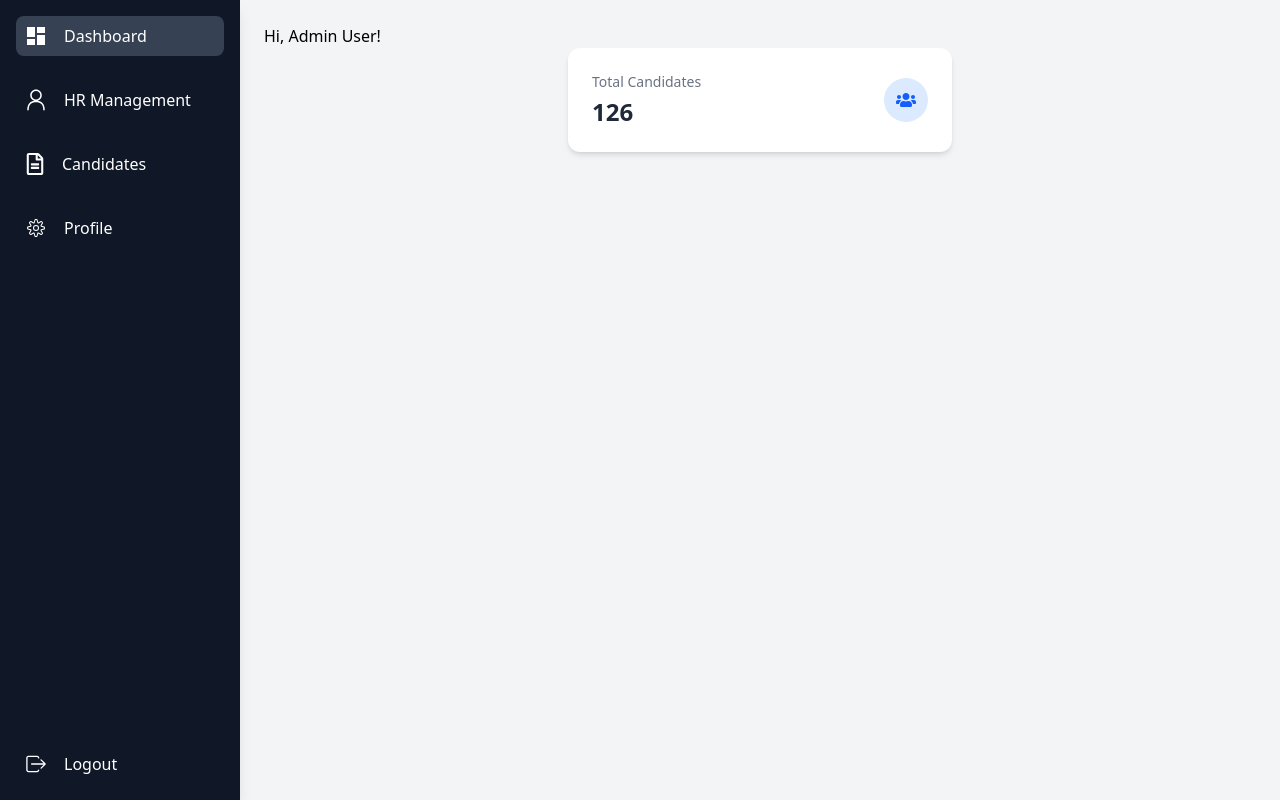
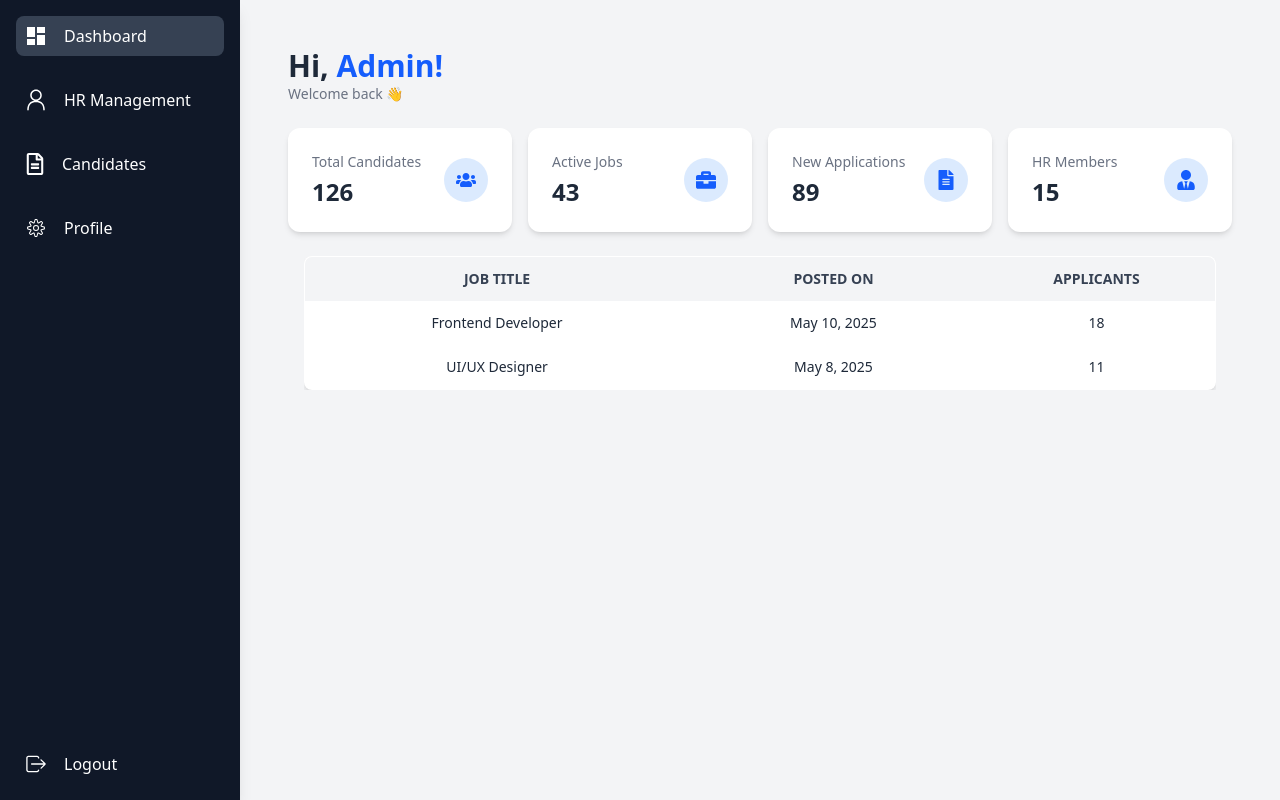
Before and after one commit to Ahmed-Silat/FYP, a React (Vite) app in the folder fyp-frontend/: page /admin/dashboard in a window 1280 px wide. Built offline with nearby package versions, Linux system fonts and the light colour scheme; no server answers.

Commit message:
added admin dashboard

```diff
--- /dev/null
+++ b/fyp-frontend/src/Components/AdminDashboardTable.jsx
@@ -0,0 +1,41 @@
+import React from "react";
+
+const AdminDashboardTable = () => {
+  const data = [
+    {
+      jobTitle: "Frontend Developer",
+      postedOn: "May 10, 2025",
+      applicants: 18,
+    },
+    {
+      jobTitle: "UI/UX Designer",
+      postedOn: "May 8, 2025",
+      applicants: 11,
+    },
+  ];
+
+  return (
+    <div className="overflow-x-auto mx-4 my-6">
+      <table className="min-w-full bg-white border border-gray-200 shadow-md rounded-lg overflow-hidden">
+        <thead className="bg-gray-100 text-gray-700 text-sm uppercase">
+          <tr>
+            <th className="p-3">Job Title</th>
+            <th className="p-3">Posted On</th>
+            <th className="p-3">Applicants</th>
+          </tr>
+        </thead>
+        <tbody className="text-gray-800 text-sm text-center">
+          {data.map((item, index) => (
+            <tr key={index} className="hover:bg-gray-50 transition">
+              <td className="py-3 px-6">{item.jobTitle}</td>
+              <td className="py-3 px-6">{item.postedOn}</td>
+              <td className="py-3 px-6">{item.applicants}</td>
+            </tr>
+          ))}
+        </tbody>
+      </table>
+    </div>
+  );
+};
+
+export default AdminDashboardTable;
--- a/fyp-frontend/src/pages/admin/AdminDashboard.jsx
+++ b/fyp-frontend/src/pages/admin/AdminDashboard.jsx
@@ -1,16 +1,29 @@
 import React from "react";
+import { FaUsers, FaBriefcase, FaFileAlt, FaUserTie } from "react-icons/fa";
 import InfoCard from "../../Components/InfoCard";
-import { FaUsers } from "react-icons/fa";
+import AdminDashboardTable from "../../Components/AdminDashboardTable";
 
 const AdminDashboard = () => {
   return (
-    <div>
+    <div className="min-h-screen bg-gray-100 p-6 space-y-6">
       <div>
-        <h2>Hi, Admin User!</h2>
+        <h2 className="text-3xl font-bold text-gray-800">
+          Hi, <span className="text-blue-600">Admin!</span>
+        </h2>
+        <p className="text-sm text-gray-500">Welcome back 👋</p>
       </div>
 
+      {/* Info Cards */}
+      <div className="grid grid-cols-1 sm:grid-cols-2 md:grid-cols-4 gap-4">
+        <InfoCard title="Total Candidates" value="126" icon={FaUsers} />
+        <InfoCard title="Active Jobs" value="43" icon={FaBriefcase} />
+        <InfoCard title="New Applications" value="89" icon={FaFileAlt} />
+        <InfoCard title="HR Members" value="15" icon={FaUserTie} />
+      </div>
+
+      {/* Recent Activity */}
       <div>
-        <InfoCard title={"Total Candidates"} value={"126"} icon={FaUsers} />
+        <AdminDashboardTable />
       </div>
     </div>
   );
--- a/fyp-frontend/src/pages/admin/Candidates.jsx
+++ b/fyp-frontend/src/pages/admin/Candidates.jsx
@@ -7,25 +7,17 @@ const Candidates = () => {
     <div className="p-4 md:p-6 lg:p-8 bg-gray-50 min-h-screen">
       {/* Header */}
       <div className="mb-6">
-        <h2 className="text-2xl md:text-3xl font-semibold text-gray-800">
-          Hi, <span className="text-blue-600">Admin User!</span>
+        <h2 className="text-2xl md:text-3xl font-semibold text-blue-600">
+          Candidate Management
         </h2>
         <p className="text-sm md:text-base text-gray-500 mt-1">
-          Welcome to the candidate management dashboard
+          View candidate details and streamline application tracking.
         </p>
       </div>
 
       {/* Searchbar */}
       <div className="mb-6">
         <Searchbar placeholder="Search candidates..." />
-      </div>
-
-      {/* Section Header */}
-      <div className="mb-4">
-        <h3 className="text-lg md:text-xl font-semibold text-gray-800">
-          Candidates
-        </h3>
-        <p className="text-sm text-gray-500">Manage candidates in the system</p>
       </div>
 
       {/* Candidate Management Table */}
--- a/fyp-frontend/src/pages/admin/HRManagement.jsx
+++ b/fyp-frontend/src/pages/admin/HRManagement.jsx
@@ -6,13 +6,13 @@ import { IoIosAdd } from "react-icons/io";
 const HRManagement = () => {
   return (
     <div className="p-4 md:p-6 lg:p-8 bg-gray-50 min-h-screen">
-      {/* Greeting and Actions */}
+      {/* Management Table Header */}
       <div className="mb-6">
-        <h2 className="text-2xl md:text-3xl font-semibold text-gray-800">
-          Hi, <span className="text-blue-600">Admin User!</span>
+        <h2 className="text-2xl md:text-3xl font-semibold text-blue-600">
+          HR Management
         </h2>
         <p className="text-sm md:text-base text-gray-500 mt-1">
-          Manage HR roles and access
+          Manage roles, edit profiles, and oversee HR operations.
         </p>
       </div>
 
@@ -25,16 +25,6 @@ const HRManagement = () => {
         </button>
       </div>
 
-      {/* Management Table Header */}
-      <div className="mb-4">
-        <h3 className="text-lg md:text-xl font-semibold text-gray-800">
-          HR Management
-        </h3>
-        <p className="text-sm text-gray-500">
-          View and control your HR team’s permissions and details
-        </p>
-      </div>
-
       {/* Table Container */}
       <div className="bg-white shadow-md rounded-xl p-4 md:p-6 overflow-x-auto">
         <AdminHrManagement />
--- a/fyp-frontend/src/pages/candidate/Results.jsx
+++ b/fyp-frontend/src/pages/candidate/Results.jsx
@@ -17,11 +17,12 @@ const Results = () => {
       <div className="flex flex-col md:flex-row md:items-center md:justify-between gap-6 mb-8">
         {/* Greeting Section */}
         <div>
-          <h2 className="text-3xl font-bold text-gray-800">
-            Hi, <span className="text-blue-600">Candidate Name!</span>
+          <h2 className="text-3xl font-bold text-blue-600">
+            Your Application Activity
           </h2>
           <p className="mt-1 text-gray-500 text-sm md:text-base">
-            Here are your job application results 👇
+            Track your submitted responses and stay updated on your application
+            status.
           </p>
         </div>
 
--- a/fyp-frontend/src/pages/hr/HrDashboard.jsx
+++ b/fyp-frontend/src/pages/hr/HrDashboard.jsx
@@ -5,27 +5,29 @@ import HrJobCards from "../../Components/HrJobCards";
 
 const HrDashboard = () => {
   return (
-    <div className="px-4 md:px-8 py-6">
-      {/* Header Section */}
-      <div className="flex flex-col md:flex-row items-start md:items-center justify-between gap-4 mb-6">
-        <div>
-          <h2 className="text-2xl font-semibold text-gray-800">
+    <div className="px-4 md:px-8 py-6 bg-gray-50">
+      {/* Header */}
+      <div className="mb-6">
+        <h2 className="text-3xl font-bold text-gray-800">
           Hi, <span className="text-blue-600">HR Manager!</span>
         </h2>
-          <p className="text-sm text-gray-500">
-            Welcome back to your dashboard
+        <p className="text-gray-500 text-sm mt-1">
+          Welcome back to your dashboard 👋
         </p>
       </div>
 
-        <div className="w-full md:w-auto">
+      {/* Controls: Search & Sort */}
+      <div className="flex flex-col md:flex-row md:items-center md:justify-between gap-4 mb-6">
+        <div className="flex-1">
           <Searchbar placeholder={"Search jobs..."} />
         </div>
-
+        <div>
           <div>
             <button className="flex items-center gap-2 bg-blue-600 hover:bg-blue-700 text-white px-4 py-2 rounded-lg shadow transition-colors duration-300">
               <IoIosAdd size={20} />
               Create Job
             </button>
+          </div>
         </div>
       </div>
 
--- a/fyp-frontend/src/pages/hr/Responses.jsx
+++ b/fyp-frontend/src/pages/hr/Responses.jsx
@@ -15,11 +15,11 @@ const Responses = () => {
     <div className="p-4 md:p-6 lg:p-8 bg-gray-100 min-h-screen">
       {/* Welcome Header */}
       <div className="mb-8">
-        <h2 className="text-3xl font-bold text-gray-800">
-          Welcome back, <span className="text-blue-600">HR Manager!</span>
+        <h2 className="text-3xl font-bold text-blue-600">
+          Candidate Responses
         </h2>
         <p className="mt-1 text-gray-500 text-sm md:text-base">
-          Here's a quick look at the latest candidate responses.
+          Track, review, and evaluate candidate video submissions.
         </p>
       </div>
 
```
Lines whose indentation alone changed are shown as unchanged.
